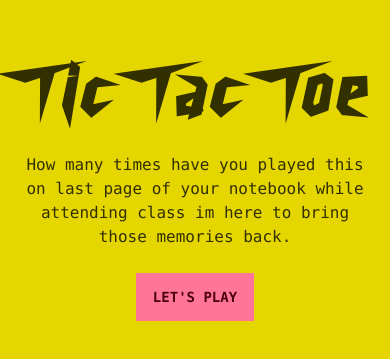
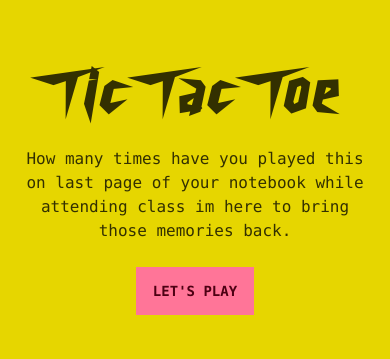
Before and after one commit to Shine1i/Tic-Tac-Toe, a website: page index.html in a window 390 px wide. Shown: the part 233-592 px from the top of the page. Drawn offline with Linux system fonts and the light colour scheme.

Commit message:
safari layout testing

```diff
--- a/index.html
+++ b/index.html
@@ -12,7 +12,9 @@
     <div class="hero bg-base-200 min-h-screen">
       <div class="hero-content text-center" id="startPage">
         <div class="max-w-md">
-          <h1 class="font-Cyberway text-7xl font-bold tracking-widest">
+          <h1
+            class="font-Cyberway text-6xl font-bold tracking-widest lg:text-7xl"
+          >
             Tic Tac Toe
           </h1>
           <p class="py-6">
```
Also changed, not shown: src/output.css.
